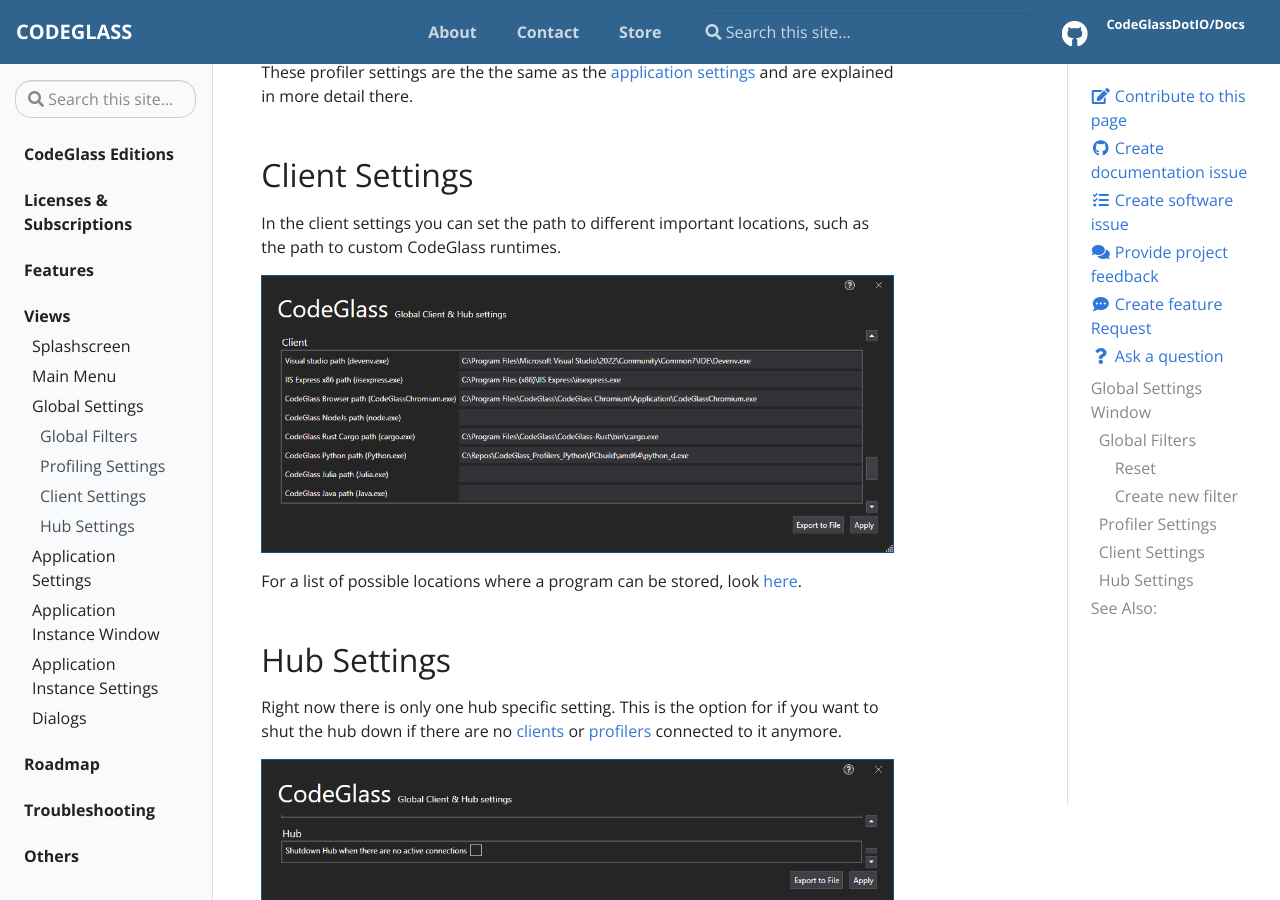
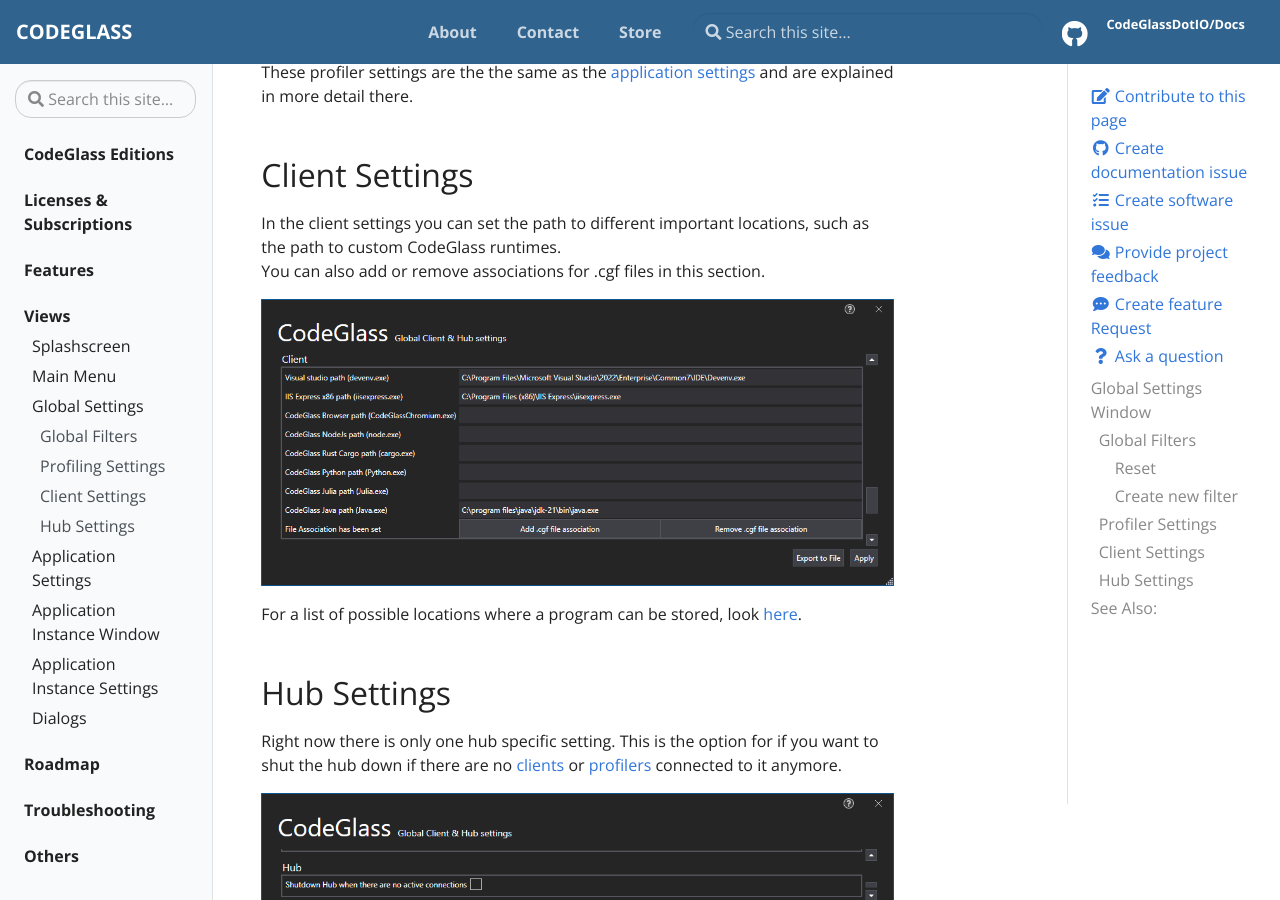
Before and after one commit to CodeGlassDotIO/Docs, a Jekyll site: the page built from _docs/views/clientusersettingswindow.md, in a window 1280 px wide and 900 px high, scrolled down 2627 px. Built offline with Jekyll 4.4.1, drawn with Linux system fonts in a browser that asks for light colours.

Commit message:
add .cgf file association

```diff
--- a/_docs/views/clientusersettingswindow.md
+++ b/_docs/views/clientusersettingswindow.md
@@ -30,7 +30,8 @@ By pressing the "Create new filter" button you open the add global filter window
 These profiler settings are the the same as the [application settings](ApplicationSettingsWindow.md) and are explained in more detail there.
 
 ## Client Settings
-In the client settings you can set the path to different important locations, such as the path to custom CodeGlass runtimes.
+In the client settings you can set the path to different important locations, such as the path to custom CodeGlass runtimes.<br>
+You can also add or remove associations for .cgf files in this section.
 
 ![assets/img/ClientUserSettingsWindow/ClientSettings.png](../../assets/img/ClientUserSettingsWindow/ClientSettings.png)
 
```
Also changed, not shown: _docs/features/ProfilingSnapshots.md (+1 -0 lines), assets/img/ClientUserSettingsWindow/ClientSettings.png.
